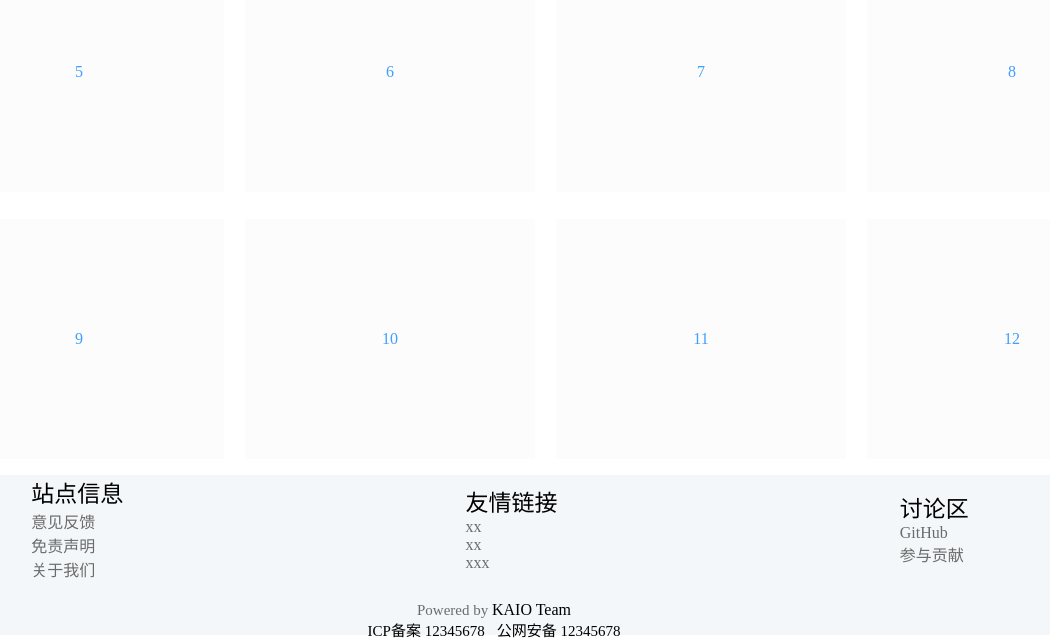
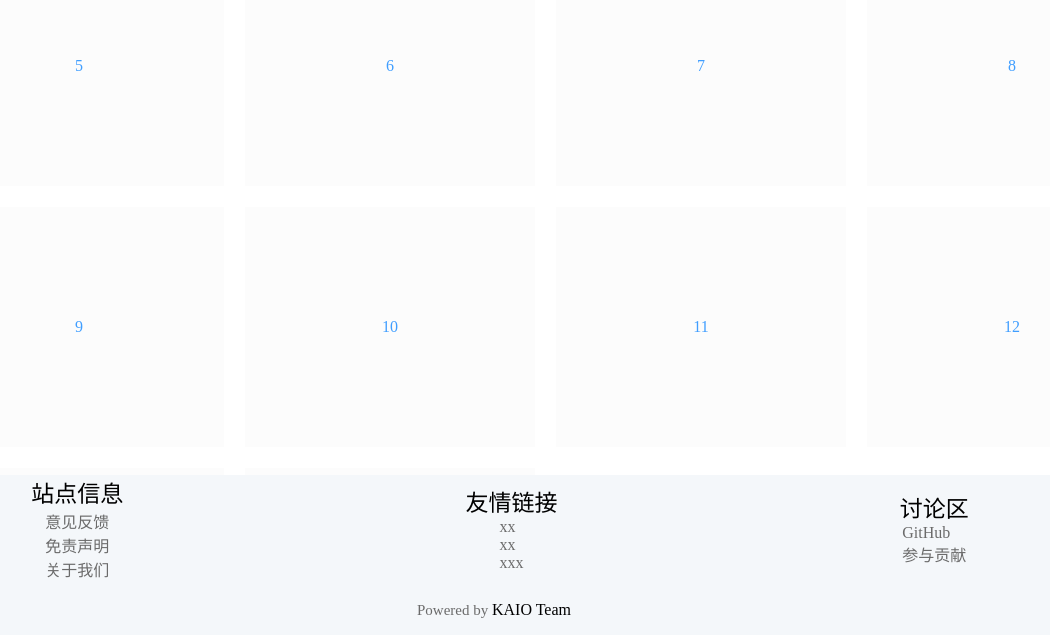
Before and after one commit to CitricAcid18/KagarinoGALWeb, a Vue app: page / in a window 1280 px wide. Shown: the part 405-1045 px from the top of the page, without its empty margins (140-1190 px from the left). Built offline with nearby package versions, Linux system fonts and the light colour scheme.

Commit message:
去除under备案字段

```diff
--- a/src/assets/css/layout.css
+++ b/src/assets/css/layout.css
@@ -81,6 +81,12 @@
     justify-content: space-around;
     align-items: center;
 }
+.under .box .information, .friends, .uwants{
+    display: flex;
+    flex-direction: column;
+    justify-content: center;
+    align-items: center;
+}
 
 .under .box h2{
     font-weight: 300;
--- a/src/views/layout/index.vue
+++ b/src/views/layout/index.vue
@@ -44,7 +44,7 @@
                 </ul>
             </div>
         </div>
-        <p>Powered by <a href="#"><span>KAIO Team</span><br></a> <a href="#"><span>ICP备案 12345678</span></a><a href="#"><span>公网安备 12345678</span></a></p>
+        <p>Powered by <a href="#"><span>KAIO Team</span></a></p>
     </div>
 </template>
 
@@ -53,7 +53,7 @@ import { ref } from 'vue'
 import xx from 'element-plus';
 const count = ref(0)
 const load = () => {
-    if (count.value > 10){
+    if (count.value > 30){
         return
     }
     count.value += 2
```
